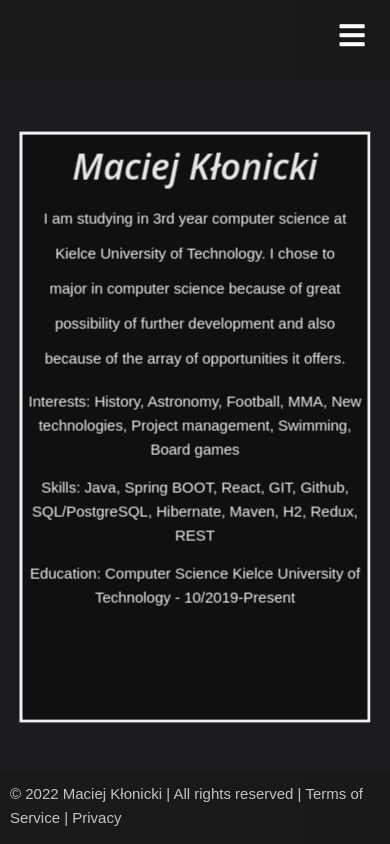
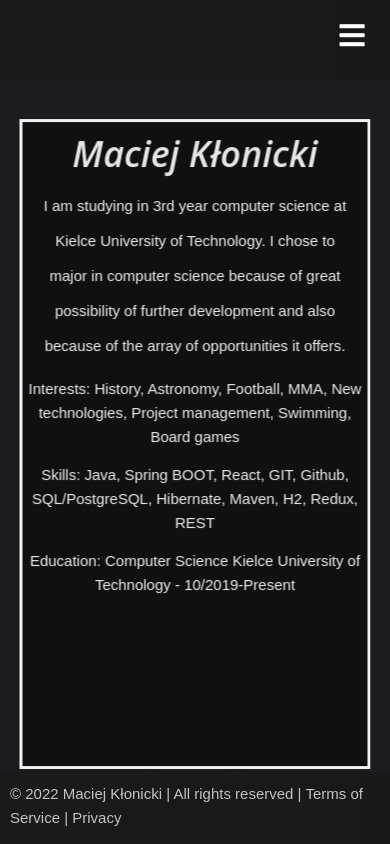
Before and after one commit to MaciejKlonicki/MyPortfolio, a React (Create React App) app: page /aboutme in a window 390 px wide. Built offline with nearby package versions, Linux system fonts and the light colour scheme; the HTML template or start-up script is replaced by a standard one.

Commit message:
I moved my table from AboutMe to top
Improved my previous commit x3

```diff
--- a/src/components/aboutMe/Aboutme.css
+++ b/src/components/aboutMe/Aboutme.css
@@ -61,8 +61,8 @@ p {
 
   @media screen and (max-width: 768px) {
     .aboutme-place {
-      top: 50%;
+      top: 52%;
       width: 90%;
-      height: 70%;
+      height: 77%;
   }
   }
```
